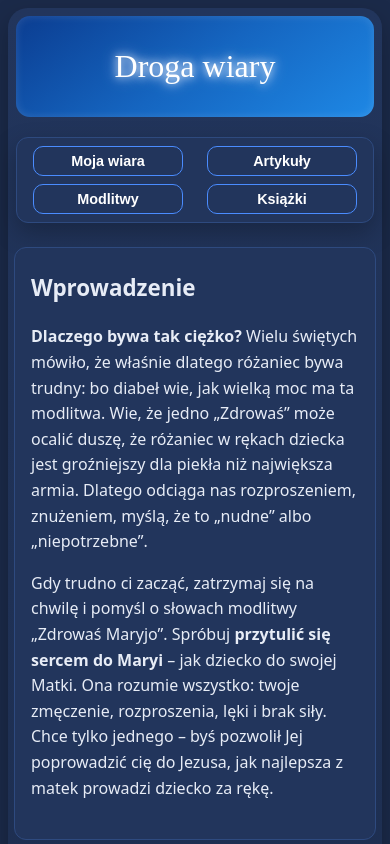
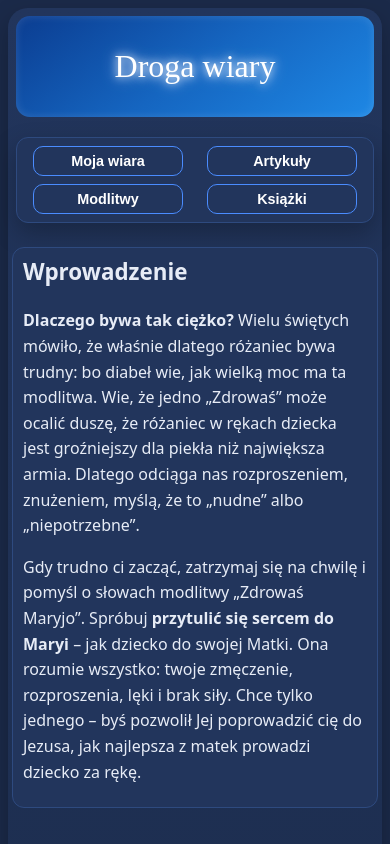
Before and after one commit to drogawiary/drogawiary.github.io, a plain HTML site: page index.html in a window 390 px wide. Shown: the top 844 px of the page. Drawn offline with Linux system fonts and the light colour scheme.

Commit message:
Update index.html

```diff
--- a/index.html
+++ b/index.html
@@ -88,12 +88,12 @@
     width: 90%;
   }
 
-  /* 🔹 Dodane: szerzej tekst w trybie mobilnym */
+  /* 📱 Poprawka szerokości tekstu na telefonach */
   .intro-box,
   #reader {
-    padding: 8px 10px;      /* mniejsze odstępy wewnątrz ramki */
-    margin-left: -2px;      /* wyrównanie do krawędzi kontenera */
-    margin-right: -2px;
+    padding: 6px 10px !important;   /* !important = wymusza użycie */
+    margin-left: -4px !important;   /* lekko rozszerza ramkę na boki */
+    margin-right: -4px !important;
   }
 }
 
```
